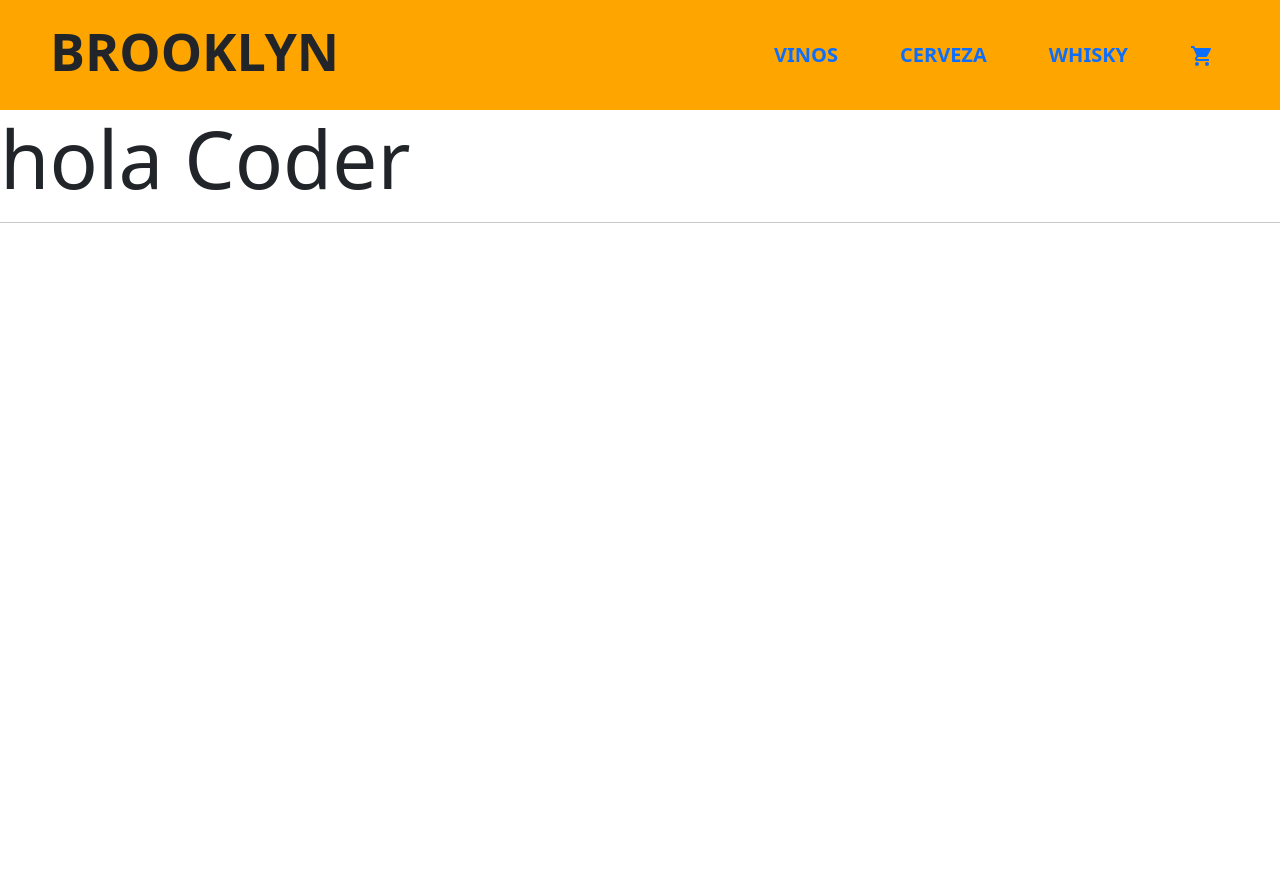
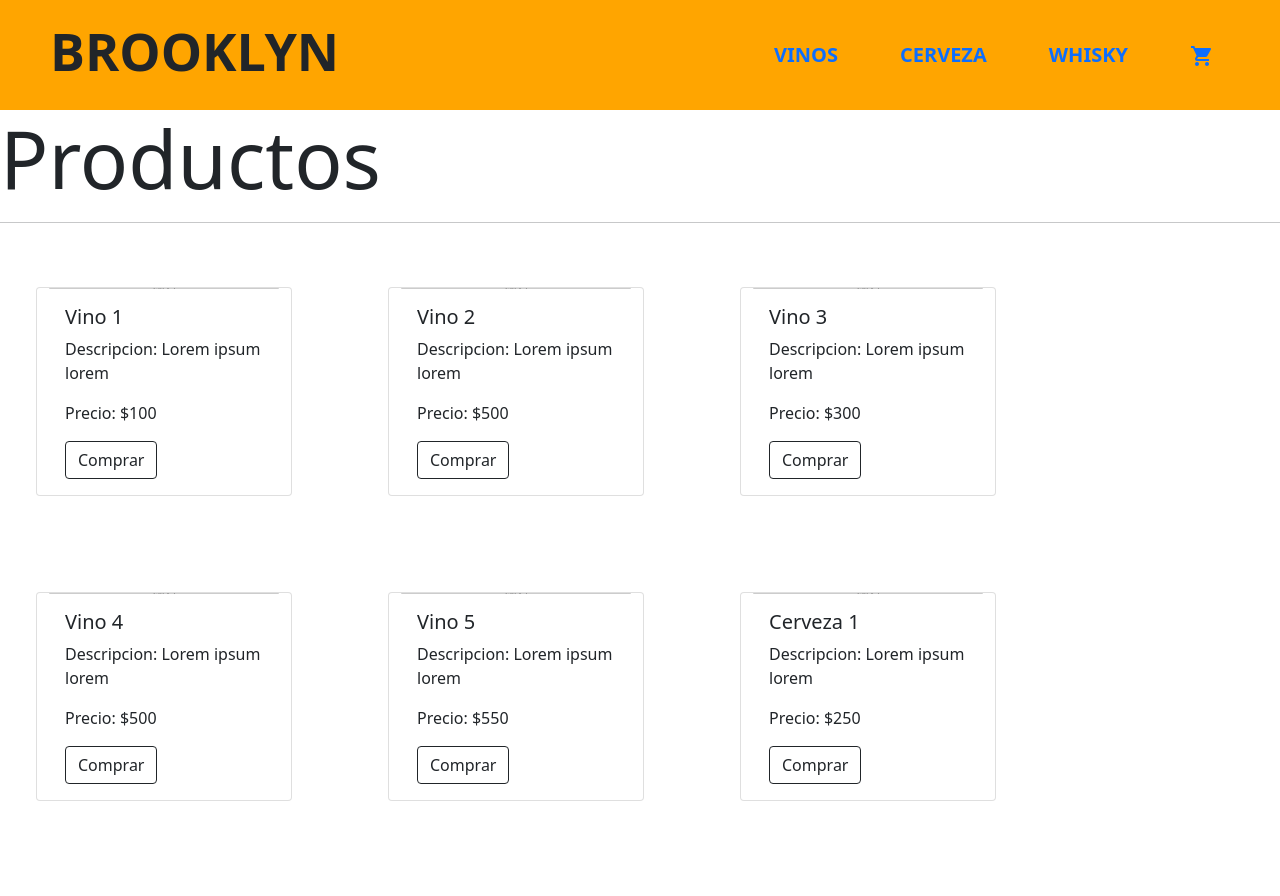
Before and after one commit to Lucasvegaa/TiendaDeBebidas-React, a React (Create React App) app: page / in a window 1280 px wide. Shown: the top 896 px of the page. Before the commit the page ends 800 px from the top, so only its background shows below. Built offline with nearby package versions, Linux system fonts and the light colour scheme.

Commit message:
add item, item list

```diff
--- /dev/null
+++ b/src/components/Item/Item.js
@@ -0,0 +1,21 @@
+import { Button, Card } from "react-bootstrap"
+
+
+export const Item = ( {id, nombre, precio, img, desc} ) => {
+
+    return (
+        <Card className="m-5" style={{ width: '16rem' }}>
+            <Card.Img variant="top" src={img} />
+            <Card.Body>
+                <Card.Title>{nombre}</Card.Title>
+                <Card.Text>
+                    Descripcion: {desc}
+                </Card.Text>
+                <Card.Text>
+                    Precio: ${precio}
+                </Card.Text>
+                <Button variant="outline-dark">Comprar</Button>
+            </Card.Body>
+        </Card>
+    )
+}
--- /dev/null
+++ b/src/components/ItemList/ItemList.js
@@ -0,0 +1,15 @@
+import { Item } from "../Item/Item"
+
+
+export const ItemList = ( {productos} ) => {
+
+    return (
+        <>
+            <h2>Productos</h2>
+            <hr/>
+            <div className="row">
+                { productos.map( (el) => <Item key={el.id} {...el}/> )}
+            </div>
+        </>
+    )
+}
--- a/src/components/NavBar/NavBar.js
+++ b/src/components/NavBar/NavBar.js
@@ -1,5 +1,5 @@
 
-import ShoppingCartIcon from '@mui/icons-material/ShoppingCart';
+import { CartWidget } from '../cartWidget/cartWidget.';
 import {Nav} from 'react-bootstrap';
 export const NavBar = () => {
     return (
@@ -16,7 +16,7 @@ export const NavBar = () => {
                     <Nav.Link eventKey="link-2" className='header-link'>Whisky</Nav.Link>
                 </Nav.Item>
                 <Nav.Item as="li">
-                    <Nav.Link eventKey="link-2"><ShoppingCartIcon/></Nav.Link>
+                    <Nav.Link eventKey="link-2"><CartWidget/></Nav.Link>
                 </Nav.Item>
             </Nav>
         </header>
--- /dev/null
+++ b/src/components/cartWidget/cartWidget..js
@@ -0,0 +1,9 @@
+import ShoppingCartIcon from '@mui/icons-material/ShoppingCart';
+
+export const CartWidget = () => {
+    return (
+        <>
+        <ShoppingCartIcon/>
+        </>
+    )
+}
--- a/src/components/container/ItemListContainer.js
+++ b/src/components/container/ItemListContainer.js
@@ -1,8 +1,46 @@
-export const ItemListContainer = ( {greeting} ) => {
-    return(
-        <section className="item-list-container">
-            <h2>{greeting}</h2>
-            <hr/>
-        </section>
-    );
+import { useEffect, useState } from "react"
+import { ItemList } from "../ItemList/ItemList"
+import { stock } from "../../data/stock"
+import {Spinner} from 'react-bootstrap';
+
+
+export const ItemListContainer = () => {
+    const [productos, setProductos] = useState([])
+    const [loading, setLoading] = useState(false)
+
+    const pedirDatos = () => {
+        return new Promise( (resolve, reject) => {
+            setTimeout(() => {
+                resolve(stock)
+            }, 2000)
+        })
+    }
+
+    useEffect(() => {
+        setLoading(true)
+
+        pedirDatos()
+            .then((res) => {
+                setProductos(res)
+            })
+            .catch((err) => {
+                console.log(err)
+            })
+            .finally(() => {
+                setLoading(false)
+            })
+
+    }, [])
+
+    return (
+        <>
+            {
+                loading
+                    ? <Spinner animation="border" role="status">
+                    <span className="visually-hidden">Loading...</span>
+                  </Spinner>
+                    : <ItemList productos={productos} />
+            }
+        </>
+    )
 };
--- /dev/null
+++ b/src/data/stock.js
@@ -0,0 +1,82 @@
+export const stock = [
+    {
+        nombre: 'Vino 1',
+        id: 1,
+        desc: 'Lorem ipsum lorem',
+        precio: 100,
+        img: 'https://via.placeholder.com/250/000000/FFFFFF/',
+        stock: 50
+    },
+    {
+        nombre: 'Vino 2',
+        id: 2,
+        desc: 'Lorem ipsum lorem',
+        precio: 500,
+        img: 'https://via.placeholder.com/250/000000/FFFFFF/',
+        stock: 50
+    },
+    {
+        nombre: 'Vino 3',
+        id: 3,
+        desc: 'Lorem ipsum lorem',
+        precio: 300,
+        img: 'https://via.placeholder.com/250/000000/FFFFFF/',
+        stock: 50
+    },
+    {
+        nombre: 'Vino 4',
+        id: 4,
+        desc: 'Lorem ipsum lorem',
+        precio: 500,
+        img: 'https://via.placeholder.com/250/000000/FFFFFF/',
+        stock: 50
+    },
+    {
+        nombre: 'Vino 5',
+        id: 5,
+        desc: 'Lorem ipsum lorem',
+        precio: 550,
+        img: 'https://via.placeholder.com/250/000000/FFFFFF/',
+        stock: 50
+    },
+    {
+        nombre: 'Cerveza 1',
+        id: 6,
+        desc: 'Lorem ipsum lorem',
+        precio: 250,
+        img: 'https://via.placeholder.com/250/000000/FFFFFF/',
+        stock: 50
+    },
+    {
+        nombre: 'Cerveza 2',
+        id: 7,
+        desc: 'Lorem ipsum lorem',
+        precio: 500,
+        img: 'https://via.placeholder.com/250/000000/FFFFFF/',
+        stock: 50
+    },
+    {
+        nombre: 'Cerveza 3',
+        id: 8,
+        desc: 'Lorem ipsum lorem',
+        precio: 300,
+        img: 'https://via.placeholder.com/250/000000/FFFFFF/',
+        stock: 50
+    },
+    {
+        nombre: 'Cerveza 4',
+        id: 9,
+        desc: 'Lorem ipsum lorem',
+        precio: 500,
+        img: 'https://via.placeholder.com/250/000000/FFFFFF/',
+        stock: 50
+    },
+    {
+        nombre: 'Cerveza 5',
+        id: 10,
+        desc: 'Lorem ipsum lorem',
+        precio: 250,
+        img: 'https://via.placeholder.com/250/000000/FFFFFF/',
+        stock: 50
+    },
+]
```
